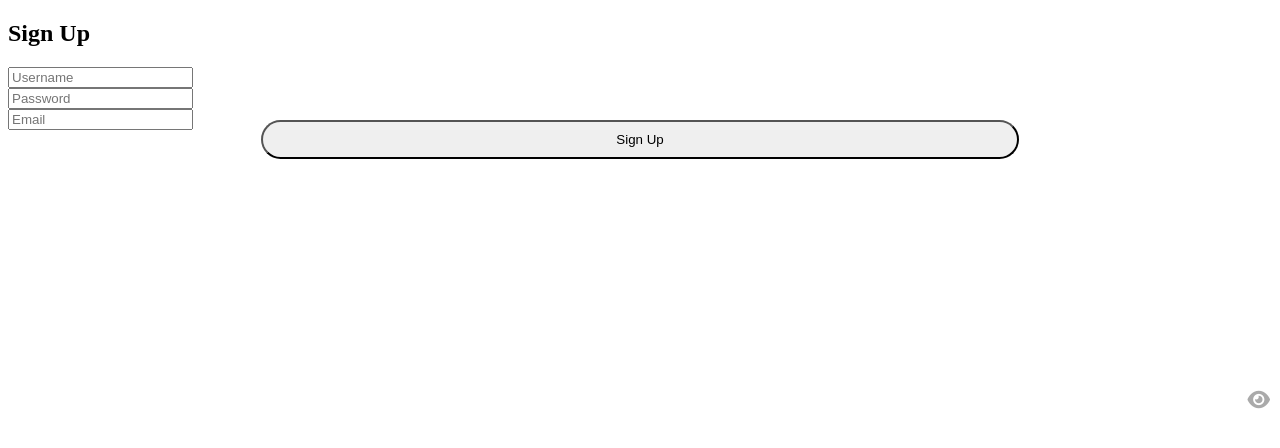
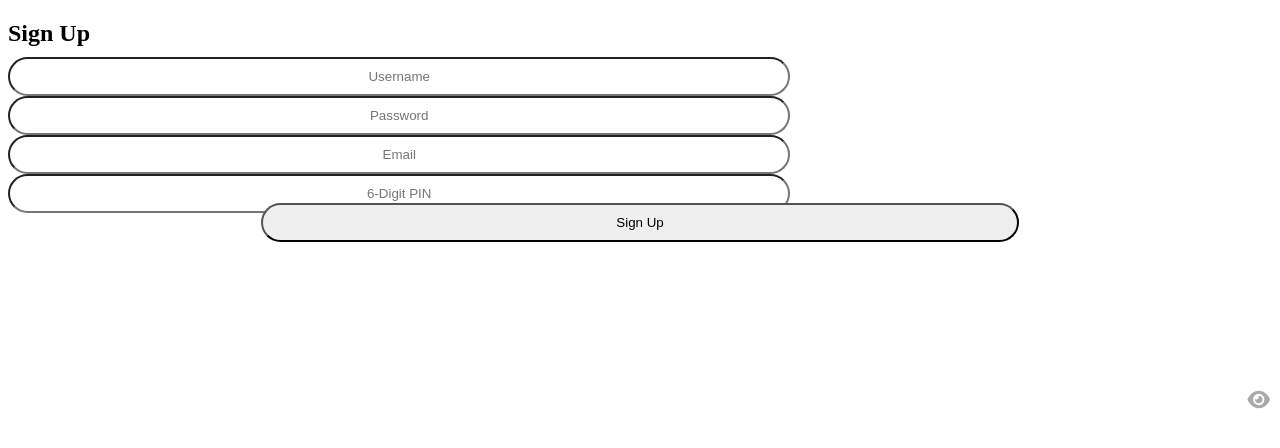
Before and after one commit to AbdulPaito/nov-10, a PHP site: page /signup.php in a window 1280 px wide. Shown: the top 448 px of the page. Run offline with PHP 8.4, Linux system fonts and the light colour scheme; a stand-in replaces the project's code that opens the database connection.

Commit message:
Add files via upload

```diff
--- a/signup.php
+++ b/signup.php
@@ -6,12 +6,15 @@ $error_message = ''; // Variable to store error messages
 
 if ($_SERVER['REQUEST_METHOD'] == 'POST') {
     $username = $_POST['username'];
-    $password = $_POST['password']; // Raw password
+    $password = $_POST['password'];
     $email = $_POST['email'];
+    $pin = $_POST['pin']; // Retrieve the PIN
 
     // Basic validation
-    if (empty($username) || empty($password) || empty($email)) {
+    if (empty($username) || empty($password) || empty($email) || empty($pin)) {
         $error_message = "All fields are required.";
+    } elseif (!ctype_digit($pin) || strlen($pin) !== 6) {
+        $error_message = "PIN must be exactly 6 digits.";
     } else {
         // Check if username is already taken
         $check_user_sql = "SELECT * FROM users WHERE username = ?";
@@ -40,12 +43,12 @@ if ($_SERVER['REQUEST_METHOD'] == 'POST') {
                 $error_message = "Email address already in use.";
             } else {
                 // Insert new user into users table with raw password
-                $insert_sql = "INSERT INTO users (username, password, email, status) VALUES (?, ?, ?, 'Pending')";
+                $insert_sql = "INSERT INTO users (username, password, email, pin, status) VALUES (?, ?, ?, ?, 'Pending')";
                 $stmt = $conn->prepare($insert_sql);
                 if ($stmt === false) {
                     die("Prepare failed: " . $conn->error); // Output detailed error message
                 }
-                $stmt->bind_param("sss", $username, $password, $email);
+                $stmt->bind_param("ssss", $username, $password, $email, $pin);
 
                 if ($stmt->execute()) {
                     // Automatically log the user in after successful registration
@@ -70,43 +73,36 @@ if ($_SERVER['REQUEST_METHOD'] == 'POST') {
   <meta name="viewport" content="width=device-width, initial-scale=1.0">
   <title>Sign Up</title>
   <link rel="stylesheet" href="log.css">
-  <link rel="stylesheet" href="log.css">
   <link rel="stylesheet" href="https://cdnjs.cloudflare.com/ajax/libs/font-awesome/6.0.0-beta3/css/all.min.css">
   <style>
     .error-container {
       color: red;
       font-weight: bold;
-      position: relative;
-
     }
-
-
-
-    .inputBox2 input{
+    .inputBox2 input, .inputBox input {
       padding: 10px;
       width: 60%;
       text-align: center;
       border-radius: 20px;
-
+      position: relative;
+      top: -10px;
     }
     .inputBox2 {
       text-align: center;
       border-radius: 20px;
       margin-top: -10px;
     }
-
     .eye-icon {
       position: absolute;
       right: 10px;
       top: 50%;
       transform: translateY(-50%);
       cursor: pointer;
-      color: #aaa; /* Icon color */
-      font-size: 20px; /* Adjust size */
+      color: #aaa;
+      font-size: 20px;
     }
-
     .eye-icon.active {
-      color: #000; /* Icon color when active */
+      color: #000;
     }
   </style>
 </head>
@@ -131,6 +127,11 @@ if ($_SERVER['REQUEST_METHOD'] == 'POST') {
           <div class="inputBox">
             <input type="email" name="email" placeholder="Email" required>
           </div>
+
+          <div class="inputBox">
+            <input type="text" name="pin" placeholder="6-Digit PIN" pattern="\d{6}" title="PIN must be exactly 6 digits" required>
+          </div>
+
           <div class="inputBox2">
             <input type="submit" value="Sign Up">
           </div>
@@ -151,6 +152,6 @@ if ($_SERVER['REQUEST_METHOD'] == 'POST') {
         eyeIcon.classList.remove('active');
       }
     }
-</script>
+  </script>
 </body>
 </html>
```
